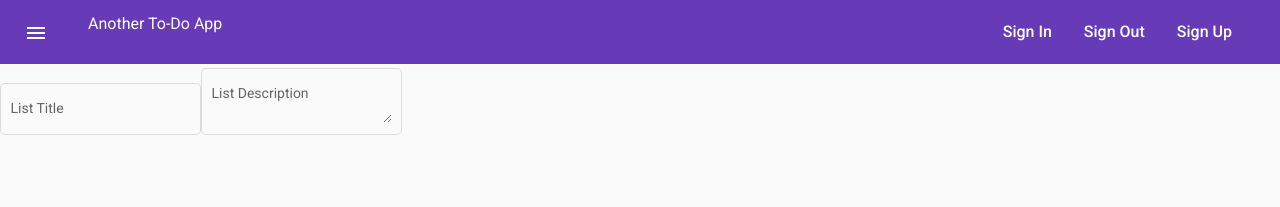
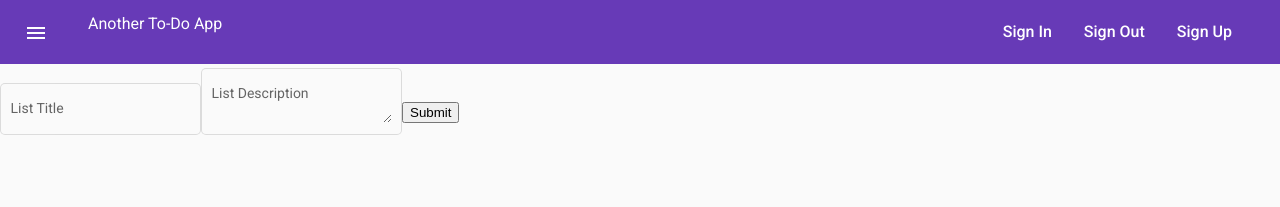
Before and after one commit to Jepphire/todo_app, an Angular app in the folder todo-front/: page /todos/new in a window 1280 px wide. Shown: the top 207 px of the page. Built offline with nearby package versions, Linux system fonts and the light colour scheme; no server answers.

Commit message:
added create functionality for lists

```diff
--- a/todo-front/src/app/app.module.ts
+++ b/todo-front/src/app/app.module.ts
@@ -3,6 +3,7 @@ import { BrowserModule } from '@angular/platform-browser';
 import { BrowserAnimationsModule } from '@angular/platform-browser/animations';
 import { AppRoutingModule } from './app-routing.module';
 import { HttpClientModule } from '@angular/common/http';
+import { ReactiveFormsModule } from '@angular/forms';
 import { MaterialModule } from './shared/modules/material/material.module';
 
 import { AppComponent } from './app.component';
@@ -26,6 +27,7 @@ import { TodoFormComponent } from './todo-form/todo-form.component';
     AppRoutingModule,
     BrowserAnimationsModule,
     HttpClientModule,
+    ReactiveFormsModule,
     MaterialModule
   ],
   providers: [],
--- a/todo-front/src/app/shared/services/todo.service.ts
+++ b/todo-front/src/app/shared/services/todo.service.ts
@@ -24,8 +24,8 @@ export class TodoService {
     return this.http.get<any[]>('http://localhost:3000/todo_items/items/' + id)
   }
 
-  createList(data: any) {
-    return this.http.post('http://localhost:3000/todo_lists', {data})
+  createList(data: any): Observable<any> {
+    return this.http.post('http://localhost:3000/todo_lists', data)
   }
 
 }
--- a/todo-front/src/app/todo-form/todo-form.component.html
+++ b/todo-front/src/app/todo-form/todo-form.component.html
@@ -1,10 +1,11 @@
-<div class="todo-form">
+<form class="todo-form" [formGroup]="todoForm" (ngSubmit)="onSubmit(todoForm)">
   <mat-form-field appearance="outline">
     <mat-label>List Title</mat-label>
-    <input matInput>
+    <input matInput id="title" formControlName="title">
   </mat-form-field>
   <mat-form-field appearance="outline">
     <mat-label>List Description</mat-label>
-    <textarea matInput></textarea>
+    <textarea matInput id="description" formControlName="description"></textarea>
   </mat-form-field>
-</div>
+  <button type="submit">Submit</button>
+</form>
--- a/todo-front/src/app/todo-form/todo-form.component.ts
+++ b/todo-front/src/app/todo-form/todo-form.component.ts
@@ -1,4 +1,7 @@
 import { Component, OnInit } from '@angular/core';
+import { FormControl, FormGroup } from '@angular/forms';
+import { Router } from '@angular/router';
+import { TodoService } from '../shared/services/todo.service';
 
 @Component({
   selector: 'app-todo-form',
@@ -7,9 +10,23 @@ import { Component, OnInit } from '@angular/core';
 })
 export class TodoFormComponent implements OnInit {
 
-  constructor() { }
+  todoForm = new FormGroup({
+    'title': new FormControl(null),
+    'description': new FormControl(null)
+  })
+
+  constructor(
+    private todoService: TodoService,
+    private router: Router
+  ) { }
 
   ngOnInit(): void {
   }
 
+  onSubmit(formData: any) {
+    this.todoService.createList(formData.value).subscribe(() => {
+      this.router.navigate(['/'])
+    })
+  }
+
 }
```
